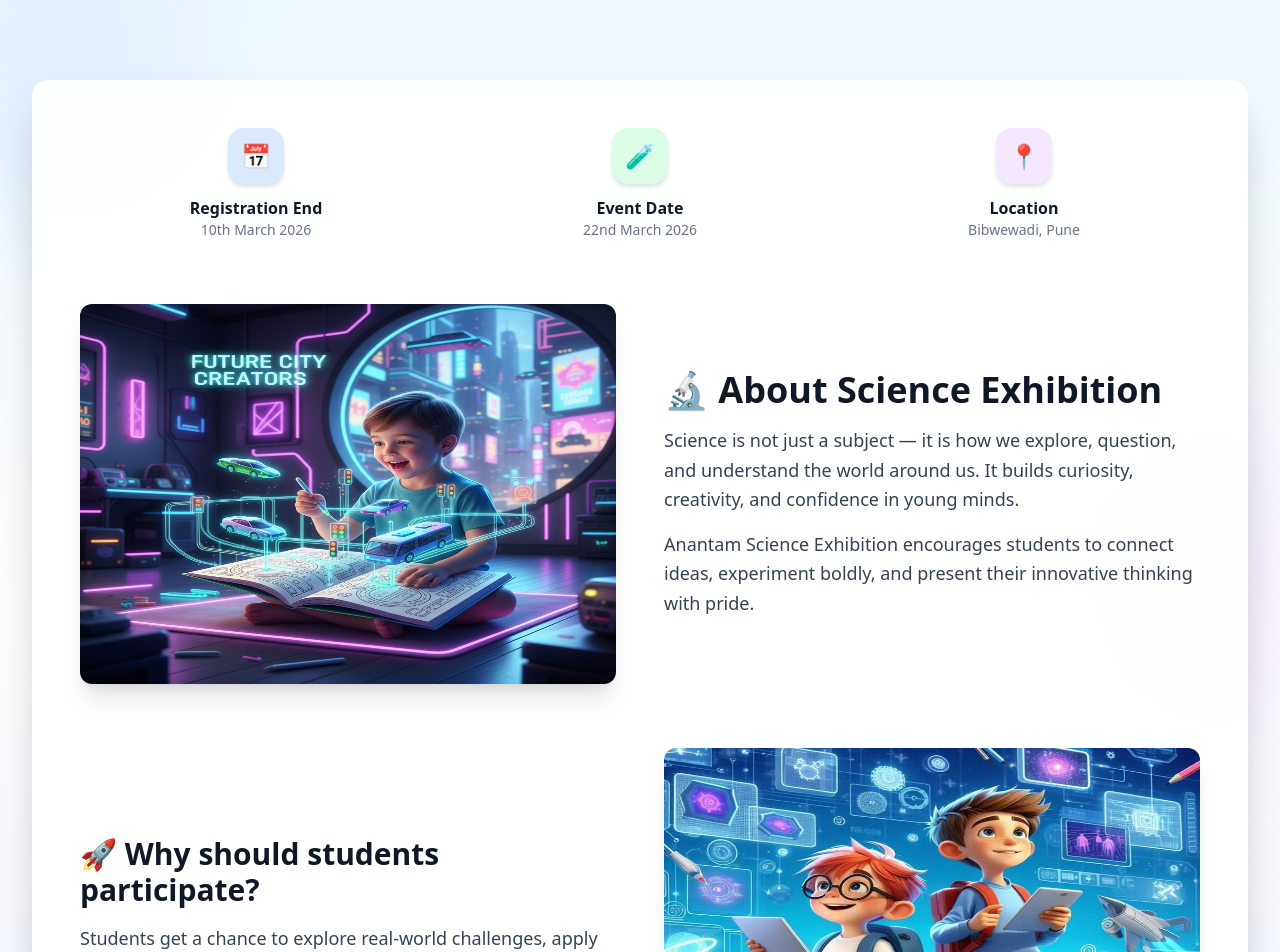
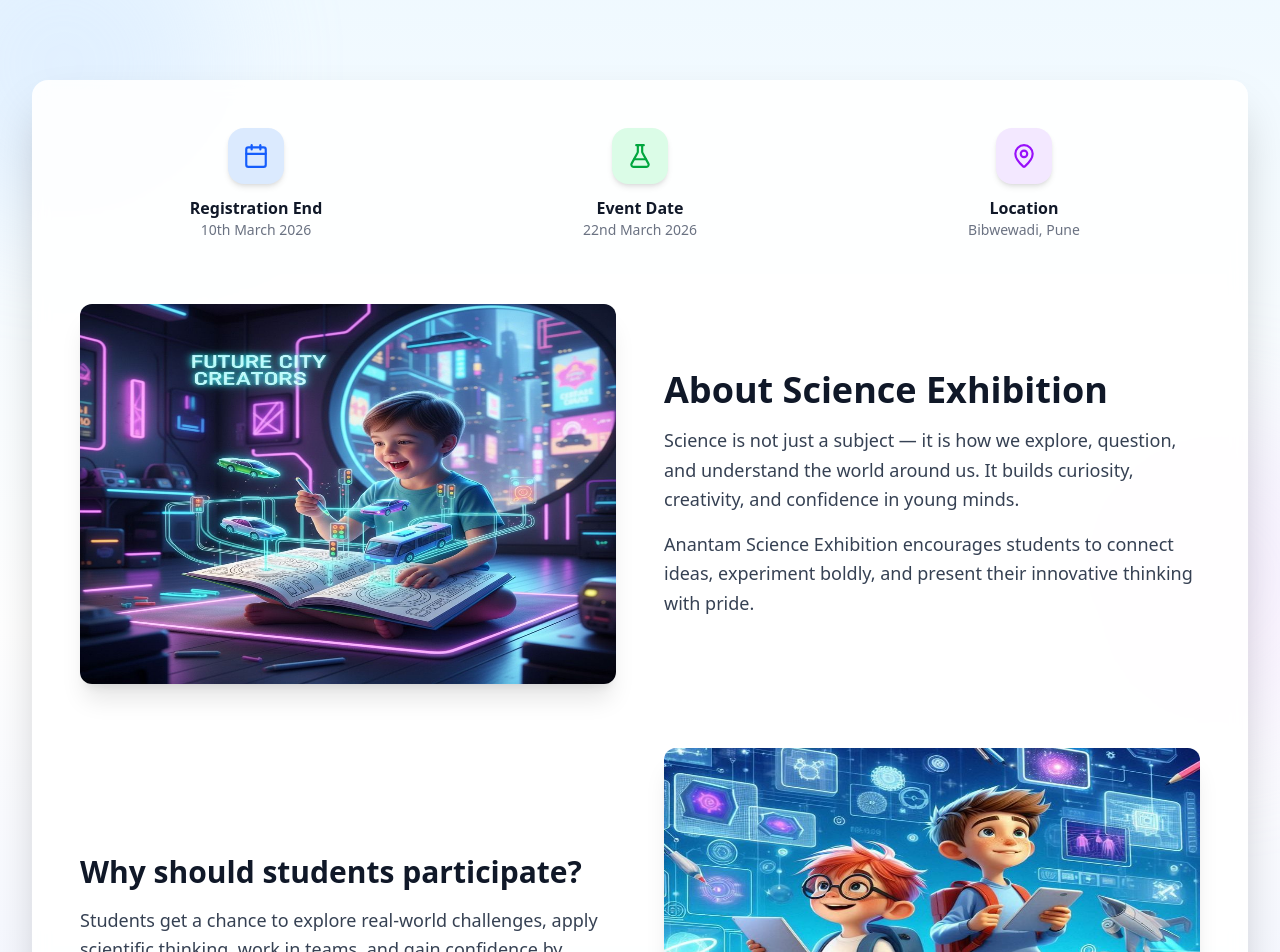
Before and after one commit to vichargroup/anatamscienceproject, a Next.js app: page / in a window 1280 px wide. Shown: the part 800-1752 px from the top of the page. Built offline with nearby package versions, Linux system fonts and the light colour scheme.

Commit message:
date side by side

```diff
--- a/app/components/About.jsx
+++ b/app/components/About.jsx
@@ -1,143 +1,7 @@
-// "use client";
-
-// import { motion } from "framer-motion";
-
-// export default function About() {
-//   return (
-//     <section className="relative py-32 bg-gradient-to-b from-sky-50 via-white to-indigo-50">
-
-//       {/* Background blobs */}
-//       <div className="absolute -top-32 -left-32 w-96 h-96 bg-blue-200 rounded-full blur-3xl opacity-30"></div>
-//       <div className="absolute top-1/3 -right-32 w-96 h-96 bg-purple-200 rounded-full blur-3xl opacity-30"></div>
-
-//       <div className="relative max-w-7xl mx-auto px-4 md:px-8">
-
-//         {/* ================= MAIN CONTAINER ================= */}
-//         <motion.div
-//           initial={{ opacity: 0, y: 60 }}
-//           whileInView={{ opacity: 1, y: 0 }}
-//           transition={{ duration: 0.8 }}
-//           className="bg-white/90 backdrop-blur rounded-2xl shadow-2xl p-8 md:p-14 space-y-24"
-//         >
-
-//           {/* ================= TIMELINE ================= */}
-//           <div className="grid grid-cols-1 md:grid-cols-3 gap-10 text-center relative">
-
-//             <div className="hidden md:block absolute top-10 left-1/2 w-[70%] h-[2px] bg-gradient-to-r from-blue-200 via-green-200 to-purple-200 -translate-x-1/2"></div>
-
-//             <div>
-//               <div className="w-16 h-16 mx-auto mb-4 rounded-2xl bg-blue-100 flex items-center justify-center text-3xl shadow-md">
-//                 📅
-//               </div>
-//               <h4 className="font-bold text-gray-900">Registration End</h4>
-//               <p className="text-sm text-gray-500">10 March 2026</p>
-//             </div>
-
-//             <div>
-//               <div className="w-16 h-16 mx-auto mb-4 rounded-2xl bg-green-100 flex items-center justify-center text-3xl shadow-md">
-//                 🧪
-//               </div>
-//               <h4 className="font-bold text-gray-900">Event Date</h4>
-//               <p className="text-sm text-gray-500">22 March 2026</p>
-//             </div>
-
-//             <div>
-//               <div className="w-16 h-16 mx-auto mb-4 rounded-2xl bg-purple-100 flex items-center justify-center text-3xl shadow-md">
-//                 📍
-//               </div>
-//               <h4 className="font-bold text-gray-900">Location</h4>
-//               <p className="text-sm text-gray-500">Bibwewadi, Pune</p>
-//             </div>
-//           </div>
-
-//           {/* ================= ABOUT ================= */}
-//           <div className="grid md:grid-cols-2 gap-16 items-center">
-
-//             {/* Image */}
-//             <motion.div
-//               initial={{ opacity: 0, x: -50 }}
-//               whileInView={{ opacity: 1, x: 0 }}
-//               transition={{ duration: 0.7 }}
-//               className="rounded-xl overflow-hidden shadow-xl"
-//             >
-//               <img
-//                 src="https://images.unsplash.com/photo-1532094349884-543bc11b234d?auto=format&fit=crop&w=1000&q=80"
-//                 alt="Students working on science experiments"
-//                 className="w-full h-[300px] md:h-[420px] object-cover"
-//               />
-//             </motion.div>
-
-//             {/* Text */}
-//             <motion.div
-//               initial={{ opacity: 0, x: 50 }}
-//               whileInView={{ opacity: 1, x: 0 }}
-//               transition={{ duration: 0.7 }}
-//             >
-//               <h2 className="text-3xl md:text-4xl font-extrabold text-gray-900 mb-4 flex items-center gap-3">
-//                 🔬 About Science Exhibition
-//               </h2>
-
-//               <p className="text-gray-700 text-base md:text-lg leading-relaxed mb-4">
-//                 Science is not just a subject — it is how we explore, question,
-//                 and understand the world around us. It builds curiosity,
-//                 creativity, and confidence in young minds.
-//               </p>
-
-//               <p className="text-gray-700 text-base md:text-lg leading-relaxed">
-//                 Anantam Science Exhibition encourages students to connect ideas,
-//                 experiment boldly, and present their innovative thinking with
-//                 pride.
-//               </p>
-//             </motion.div>
-//           </div>
-
-//           {/* ================= WHY PARTICIPATE ================= */}
-//           <div className="grid md:grid-cols-2 gap-16 items-center">
-
-//             {/* Text */}
-//             <motion.div
-//               initial={{ opacity: 0, x: -50 }}
-//               whileInView={{ opacity: 1, x: 0 }}
-//               transition={{ duration: 0.7 }}
-//               className="order-2 md:order-1"
-//             >
-//               <h3 className="text-2xl md:text-3xl font-bold text-gray-900 mb-4 flex items-center gap-3">
-//                 🚀 Why should students participate?
-//               </h3>
-
-//               <p className="text-gray-700 text-base md:text-lg leading-relaxed">
-//                 Students get a chance to explore real-world challenges, apply
-//                 scientific thinking, work in teams, and gain confidence by
-//                 showcasing their ideas — all in a fun and inspiring
-//                 environment.
-//               </p>
-//             </motion.div>
-
-//             {/* Image */}
-//             <motion.div
-//               initial={{ opacity: 0, x: 50 }}
-//               whileInView={{ opacity: 1, x: 0 }}
-//               transition={{ duration: 0.7 }}
-//               className="order-1 md:order-2 rounded-xl overflow-hidden shadow-xl"
-//             >
-//               <img
-//                 src="https://images.unsplash.com/photo-1606229365485-93a3b8ee0385?auto=format&fit=crop&w=1000&q=80"
-//                 alt="Students presenting science projects"
-//                 className="w-full h-[300px] md:h-[420px] object-cover"
-//               />
-//             </motion.div>
-//           </div>
-
-//         </motion.div>
-//       </div>
-//     </section>
-//   );
-// }
-
-
 "use client";
 
 import { motion } from "framer-motion";
+import { Calendar, FlaskConical, MapPin } from "lucide-react";
 
 export default function About() {
   return (
@@ -155,13 +19,13 @@ export default function About() {
           className="bg-white/90 backdrop-blur rounded-2xl shadow-2xl p-6 md:p-12 space-y-16"
         >
           {/* ================= TIMELINE ================= */}
-          <div className="grid grid-cols-1 md:grid-cols-3 gap-8 text-center relative">
+          <div className="grid grid-cols-3 gap-6 md:gap-8 text-center relative">
 
 
             <div>
-              <div className="w-14 h-14 mx-auto mb-3 rounded-2xl bg-blue-100 flex items-center justify-center text-2xl shadow-md">
-                📅
-              </div>
+              <div className="w-14 h-14 mx-auto mb-3 rounded-2xl bg-blue-100 flex items-center justify-center shadow-md">
+  <Calendar className="text-blue-600" size={26} />
+</div>
               <h4 className="font-heading font-semibold text-gray-900">
                 Registration End
               </h4>
@@ -172,7 +36,7 @@ export default function About() {
 
             <div>
               <div className="w-14 h-14 mx-auto mb-3 rounded-2xl bg-green-100 flex items-center justify-center text-2xl shadow-md">
-                🧪
+               <FlaskConical size={26} className="text-green-600" />
               </div>
               <h4 className="font-heading font-semibold text-gray-900">
                 Event Date
@@ -184,7 +48,7 @@ export default function About() {
 
             <div>
               <div className="w-14 h-14 mx-auto mb-3 rounded-2xl bg-purple-100 flex items-center justify-center text-2xl shadow-md">
-                📍
+                <MapPin size={26} className="text-purple-600" />
               </div>
               <h4 className="font-heading font-semibold text-gray-900">
                 Location
@@ -218,7 +82,7 @@ export default function About() {
               transition={{ duration: 0.6 }}
             >
               <h2 className="font-heading text-3xl md:text-4xl font-extrabold text-gray-900 mb-4 flex items-center gap-3">
-                🔬 About Science Exhibition
+                About Science Exhibition
               </h2>
 
               <p className="font-body text-gray-700 text-base md:text-lg leading-relaxed mb-4">
@@ -245,7 +109,7 @@ export default function About() {
               className="order-2 md:order-1"
             >
               <h3 className="font-heading text-2xl md:text-3xl font-bold text-gray-900 mb-4 flex items-center gap-3">
-                🚀 Why should students participate?
+                Why should students participate?
               </h3>
 
               <p className="font-body text-gray-700 text-base md:text-lg leading-relaxed">
--- a/app/components/CriteriaTheme.jsx
+++ b/app/components/CriteriaTheme.jsx
@@ -44,7 +44,7 @@ export default function CriteriaTheme() {
             🧭 Participation Criteria
           </h2>
           <p className="font-body text-gray-600 max-w-2xl mx-auto text-base md:text-lg">
-            Team size Minimum 2 & maximum 3 students in group
+            Team size Minimum 2 & maximum 3 students in a group
           </p>
         </motion.div>
 
```
